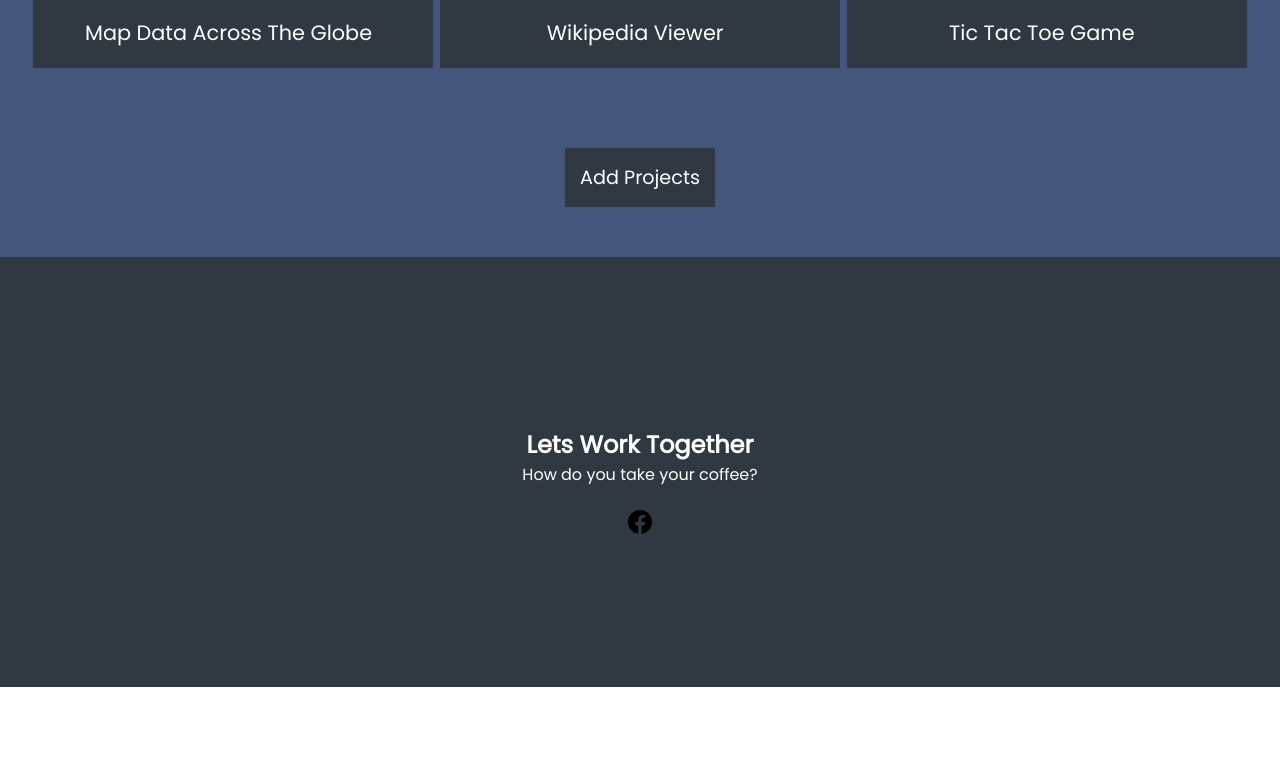
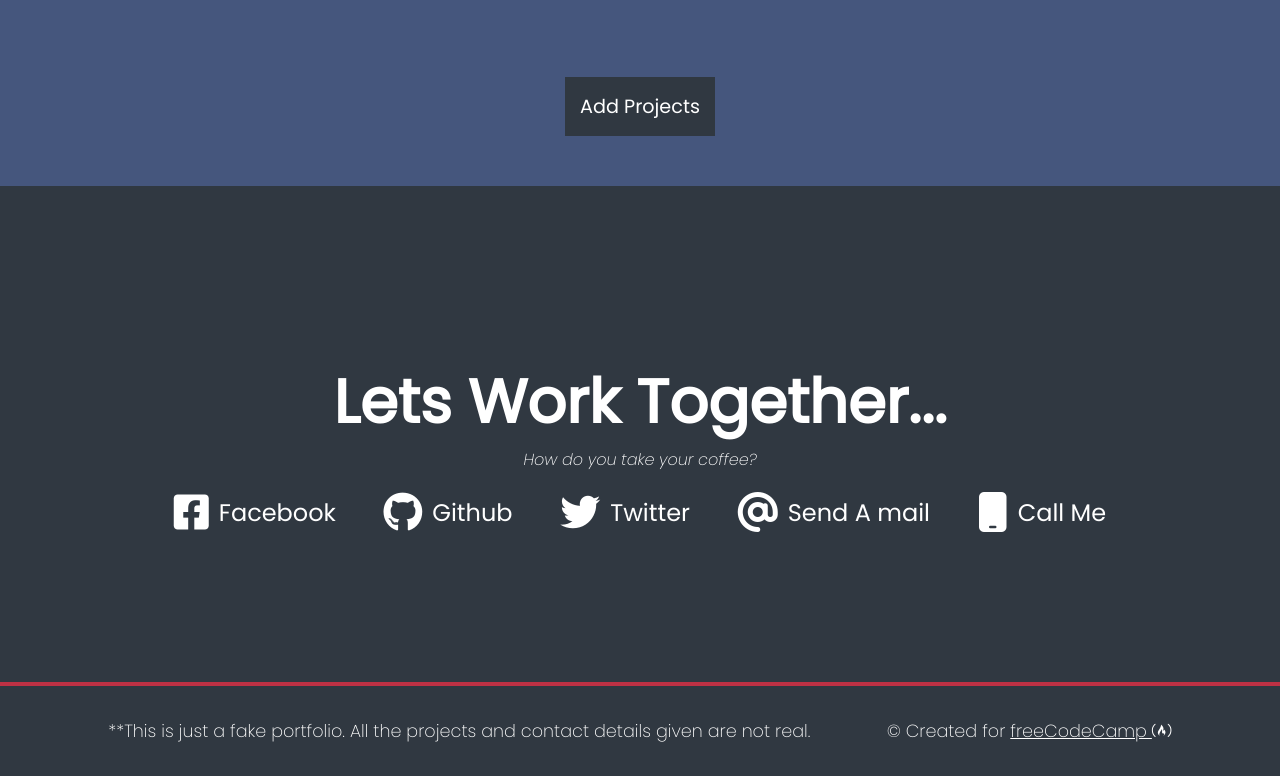
Before and after one commit to Knowledge-Streams-KS/html-css-HassanShahzadse, a plain HTML site: page index.html in a window 1280 px wide. Shown: the part 1964-2740 px from the top of the page. Before the commit the page ends 2651 px from the top, so only its background shows below. Drawn offline with Linux system fonts and the light colour scheme.

Commit message:
completed the code

```diff
--- a/index.html
+++ b/index.html
@@ -13,30 +13,32 @@
 
 </head>
 <body>
+    <div class="navcontainer">
     <div class="navbar">
         <ul>
             <li>
-                <a href="#" class="navbarA">About</a>
+                <a href="#hero1" class="navbarA">About</a>
             </li>
             <li>
-                <a href="#" class="navbarA">Work</a>
+                <a href="#project1" class="navbarA">Work</a>
             </li>
             <li>
-                <a href="#" class="navbarA">Contact</a>
+                <a href="#contact1" class="navbarA">Contact</a>
             </li>
         </ul>
     </div>
-    <section class="hero">
+</div>
+    <section class="hero" id="hero1">
         <div class="mainText">
         <h1 class="intro">
-            Hey I am Hassan
+            Hey I am Mimic
         </h1>
         <p class="sub">
             a web developer
         </p>
     </div>
     </section>
-    <section class="projects">
+    <section class="projects" id="project1">
         <div class="projectHeadings">
         <h1 class="projectHeading">These are some of my Projects</h1>
     </div>
@@ -82,17 +84,43 @@
             <button class="button1">Add Projects</button>
         </div>
     </section>
-<section class="Contact">
+<section class="Contact" id="contact1">
     <div class="contactName">
-        <h1>Lets Work Together</h1>
-        <p>How do you take your coffee?</p>
+        <h1 class="workT">Lets Work Together...</h1>
+        <p class="coffe">How do you take your coffee?</p>
     </div>
     <div class="social">
-        <a href="#">
-            <img src="images/facebook.svg" alt="" class="socialIcon">
-            <p class="socialText"></p>
+        <a href="#" class="socialIcon">
+            <i class="fa-brands fa-square-facebook" id="fontAwsome"></i>
+            <p class="socialText">Facebook</p>
+        </a>
+        <a href="#" class="socialIcon">
+            <i class="fa-brands fa-github" id="fontAwsome"></i>
+            <p class="socialText">Github</p>
+        </a>
+        <a href="#" class="socialIcon">
+            <i class="fa-brands fa-twitter" id="fontAwsome"></i>
+            <p class="socialText">Twitter</p>
+        </a>
+        <a href="#" class="socialIcon">
+            <i class="fa-solid fa-at" id="fontAwsome"></i>
+            <p class="socialText">Send A mail</p>
+        </a>
+        <a href="#" class="socialIcon">
+            <i class="fa-solid fa-mobile" id="fontAwsome"></i>
+            <p class="socialText">Call Me</p>
         </a>
     </div>
 </section>
+<footer>
+    <p>
+      **This is just a fake portfolio. All the projects and contact details
+      given are not real.
+    </p>
+    <p>
+      © Created for
+      <a href="https://www.freecodecamp.com/" target="_blank">freeCodeCamp <i class="fab fa-free-code-camp"></i></a>
+    </p>
+  </footer>
 </body>
 </html>
```
